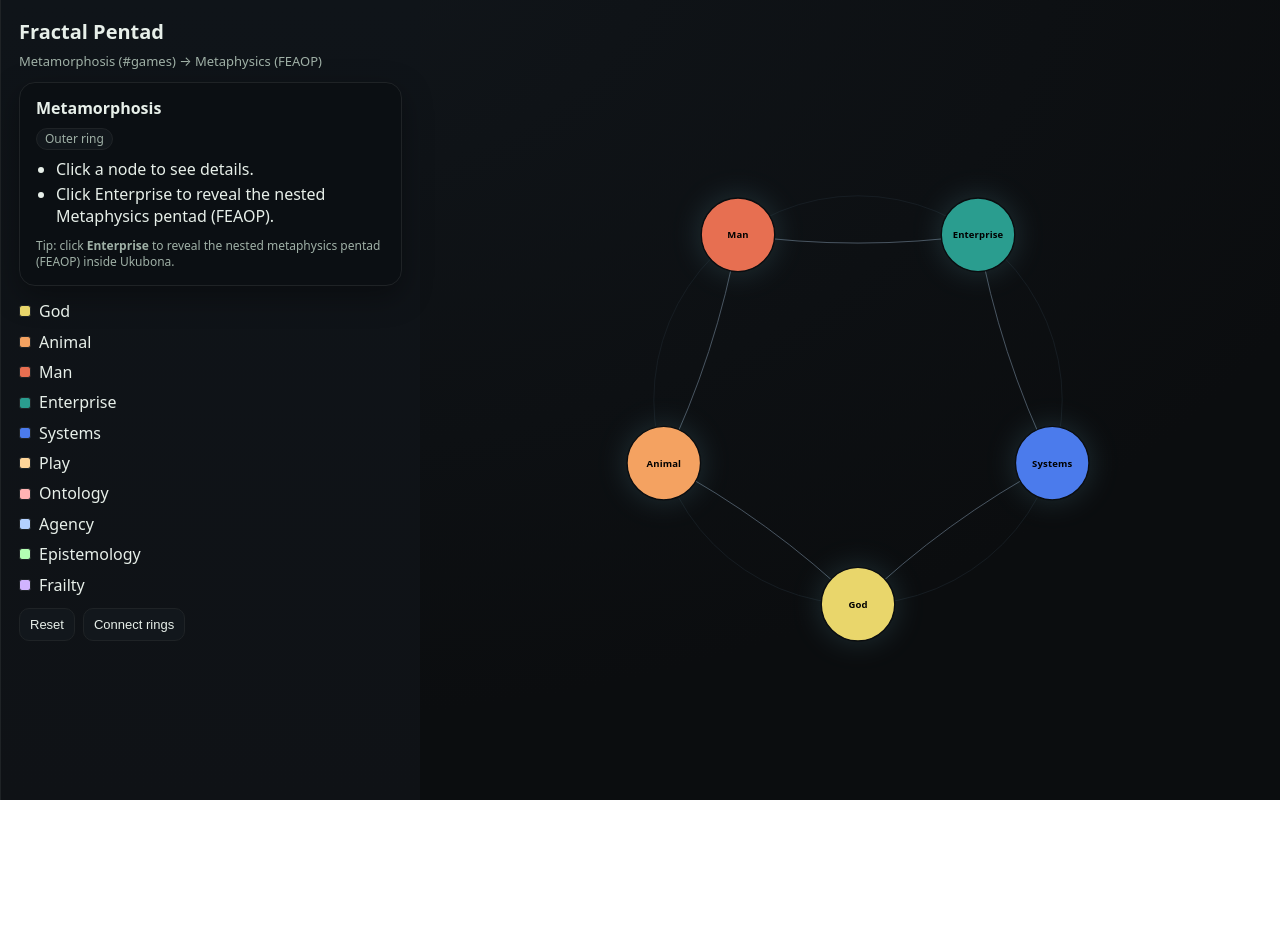
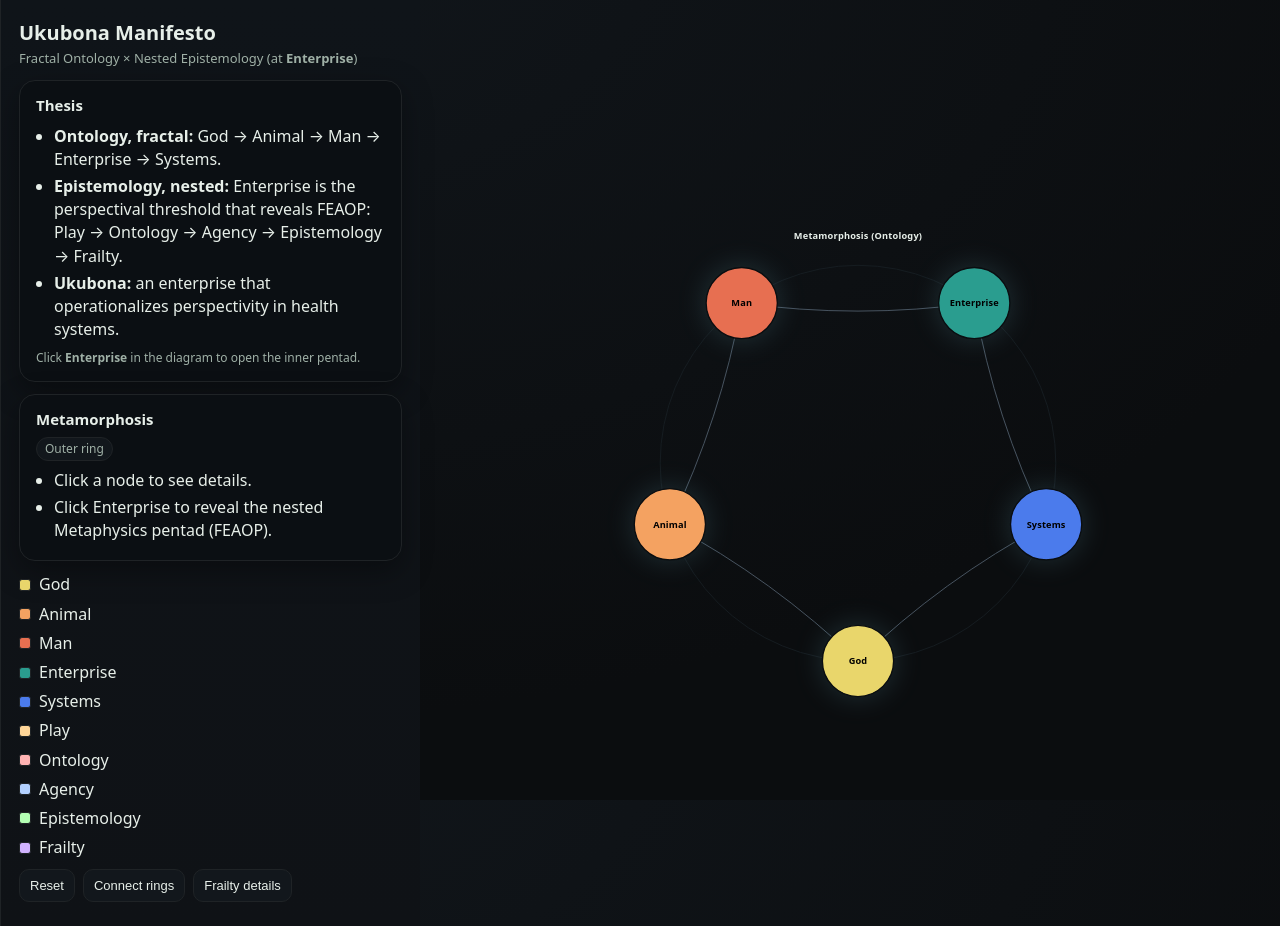
Before and after one commit to ukb-pyro/meta, a plain HTML site: page index.html in a window 1280 px wide. Before the commit the page ends 800 px from the top, so only its background shows below. Drawn offline with Linux system fonts and the light colour scheme.

Commit message:
added linda fried, as list. next as pentadic form

```diff
--- a/index.html
+++ b/index.html
@@ -3,7 +3,7 @@
 <head>
 <meta charset="utf-8" />
 <meta name="viewport" content="width=device-width, initial-scale=1" />
-<title>Fractal Pentad — Metamorphosis × Metaphysics (Static Interactive)</title>
+<title>Ukubona Manifesto — Fractal Ontology × Nested Epistemology</title>
 <style>
   :root{
     --bg:#0b0d0f; --panel:#0f1216; --text:#e7efe9; --muted:#9fb0a6; --edge:#1f2326;
@@ -21,19 +21,28 @@
   }
   *{box-sizing:border-box}
   html,body{height:100%}
-  body{margin:0;background:radial-gradient(1200px 800px at 20% -10%, #11161b, var(--bg));color:var(--text);font:16px/1.4 system-ui,-apple-system,Segoe UI,Roboto,Inter,Helvetica,Arial,sans-serif}
-  .app{display:grid;grid-template-columns:420px 1fr;gap:16px;height:100%;}
+  body{margin:0;background:radial-gradient(1200px 800px at 20% -10%, #11161b, var(--bg));color:var(--text);font:16px/1.45 system-ui,-apple-system,Segoe UI,Roboto,Inter,Helvetica,Arial,sans-serif}
+  .app{display:grid;grid-template-columns:420px 1fr;gap:16px;height:100%}
   @media (max-width: 1100px){.app{grid-template-columns:1fr;grid-auto-rows:min-content 1fr}}
 
-  .sidebar{background:linear-gradient(180deg, #0f1419, var(--panel)); border-left:1px solid var(--edge); padding:18px 18px 24px; position:relative}
-  .sidebar h1{font-size:20px;margin:0 0 6px}
-  .sidebar .sub{color:var(--muted);font-size:13px;margin-bottom:12px}
-  .info{background:#0b0f13;border:1px solid var(--edge);border-radius:16px;padding:14px 16px;box-shadow:0 10px 30px rgba(0,0,0,.35)}
-  .info h2{margin:0 0 6px;font-size:16px}
-  .info .tag{display:inline-block;padding:2px 8px;border-radius:999px;background:#12171c;border:1px solid var(--edge);font-size:12px;color:var(--muted);margin-right:6px}
-  .info ul{margin:8px 0 0 20px;padding:0}
-  .info li{margin:2px 0}
-  .hint{margin-top:10px;color:var(--muted);font-size:12px}
+  .sidebar{background:linear-gradient(180deg, #0f1419, var(--panel)); border-left:1px solid var(--edge); padding:18px 18px 24px}
+  .sidebar h1{font-size:20px;margin:0 0 2px}
+  .sidebar .sub{color:var(--muted);font-size:13px;margin:0 0 12px}
+  .box{background:#0b0f13;border:1px solid var(--edge);border-radius:16px;padding:14px 16px;box-shadow:0 10px 30px rgba(0,0,0,.35);margin-bottom:12px}
+  .box h2{margin:0 0 6px;font-size:15px}
+  .box ul{margin:8px 0 0 18px;padding:0}
+  .box li{margin:4px 0}
+  .tag{display:inline-block;padding:2px 8px;border-radius:999px;background:#12171c;border:1px solid var(--edge);font-size:12px;color:var(--muted);margin-right:6px}
+  .hint{margin-top:8px;color:var(--muted);font-size:12px}
+
+  .legend{margin-top:8px}
+  .legend .row{display:flex;align-items:center;gap:8px;margin:6px 0}
+  .swatch{width:12px;height:12px;border-radius:3px;border:1px solid var(--edge)}
+
+  .toolbar{display:flex;gap:8px;margin-top:10px;flex-wrap:wrap}
+  .btn{background:#12171c;border:1px solid var(--edge);color:var(--text);padding:8px 10px;border-radius:10px;font-size:13px;cursor:pointer}
+  .btn:hover{border-color:#2a3139}
+  .btn[aria-pressed="true"]{outline:2px solid var(--accent)}
 
   .stage{position:relative;overflow:hidden}
   svg{width:100%;height:100%;display:block}
@@ -46,8 +55,7 @@
   .ring{fill:none;stroke:var(--ring);stroke-width:1.2}
   .arrow{stroke:#4c5966;stroke-width:1.4;fill:none;marker-end:url(#arrowhead)}
   .connector{stroke:var(--accent);stroke-width:1.6;opacity:.0}
-
-  .glow{filter: drop-shadow(0 0 22px var(--glow));}
+  .glow{filter: drop-shadow(0 0 22px var(--glow))}
 
   /* staged entrance */
   .fade-in{opacity:0;transform:scale(.92);animation:fadeIn .55s ease forwards}
@@ -57,44 +65,62 @@
   .innerHidden{opacity:0;pointer-events:none}
   .innerShown{opacity:1;pointer-events:auto;transition:opacity .45s ease}
 
-  .legend{margin-top:14px}
-  .legend .row{display:flex;align-items:center;gap:8px;margin:8px 0}
-  .swatch{width:12px;height:12px;border-radius:3px;border:1px solid var(--edge)}
-
-  .toolbar{display:flex;gap:8px;margin-top:12px}
-  .btn{background:#12171c;border:1px solid var(--edge);color:var(--text);padding:8px 10px;border-radius:10px;font-size:13px;cursor:pointer}
-  .btn:hover{border-color:#2a3139}
-  .btn[aria-pressed="true"]{outline:2px solid var(--accent)}
-
+  .caption{fill:var(--muted);font-weight:600;letter-spacing:.3px}
+  .caption.title{fill:var(--text);font-size:14px}
+  .caption.sub{font-size:12px}
+  .pill-bg{fill:#12171c;stroke:var(--edge);stroke-width:1}
+  .pill-text{fill:var(--text);font-size:12px;font-weight:700}
 </style>
 </head>
 <body>
   <div class="app">
     <aside class="sidebar">
-      <h1>Fractal Pentad</h1>
-      <div class="sub">Metamorphosis (#games) → Metaphysics (FEAOP)</div>
+      <h1>Ukubona Manifesto</h1>
+      <div class="sub">Fractal Ontology × Nested Epistemology (at <strong>Enterprise</strong>)</div>
 
-      <div class="info" id="panel">
+      <div class="box">
+        <h2>Thesis</h2>
+        <ul>
+          <li><strong>Ontology, fractal:</strong> God → Animal → Man → Enterprise → Systems.</li>
+          <li><strong>Epistemology, nested:</strong> Enterprise is the perspectival threshold that reveals FEAOP: Play → Ontology → Agency → Epistemology → Frailty.</li>
+          <li><strong>Ukubona:</strong> an enterprise that operationalizes perspectivity in health systems.</li>
+        </ul>
+        <div class="hint">Click <strong>Enterprise</strong> in the diagram to open the inner pentad.</div>
+      </div>
+
+      <div class="box" id="panel">
         <h2 id="panelTitle">Metamorphosis</h2>
         <div id="panelTags">
           <span class="tag">Outer ring</span>
           <span class="tag">Click a node</span>
         </div>
         <ul id="panelList"></ul>
-        <div class="hint">Tip: click <strong>Enterprise</strong> to reveal the nested metaphysics pentad (FEAOP) inside Ukubona.</div>
+      </div>
+
+      <div class="box" id="frailtyBox" style="display:none">
+        <h2>Frailty — Fried Phenotype (5)</h2>
+        <ul>
+          <li>Unintentional weight loss</li>
+          <li>Exhaustion</li>
+          <li>Weakness (grip strength)</li>
+          <li>Slowness (gait speed)</li>
+          <li>Low physical activity</li>
+        </ul>
+        <div class="hint">Use this as the clinical anchor for the inner “F” node.</div>
       </div>
 
       <div class="legend" id="legend"></div>
       <div class="toolbar">
         <button class="btn" id="resetBtn" title="Reset view">Reset</button>
         <button class="btn" id="toggleConnect" aria-pressed="false" title="Show ring-to-ring connectors">Connect rings</button>
+        <button class="btn" id="toggleFrailty" aria-pressed="false" title="Show Fried criteria">Frailty details</button>
       </div>
     </aside>
 
     <main class="stage" aria-label="Interactive diagram">
-      <svg viewBox="-620 -420 1240 840" role="img" aria-labelledby="title desc">
-        <title id="title">Fractal Pentad Diagram</title>
-        <desc id="desc">Outer Metamorphosis pentad with clickable nodes; inner Metaphysics pentad appears when Enterprise is selected.</desc>
+      <svg viewBox="-640 -440 1280 880" role="img" aria-labelledby="title desc">
+        <title id="title">Fractal Ontology with Nested Epistemology</title>
+        <desc id="desc">Outer Metamorphosis pentad with clickable nodes; inner Metaphysics pentad appears when Enterprise is selected. Ukubona sits at the perspectival threshold.</desc>
 
         <defs>
           <marker id="arrowhead" markerWidth="8" markerHeight="8" refX="6" refY="3" orient="auto">
@@ -104,6 +130,9 @@
 
         <!-- Outer ring guide -->
         <circle class="ring" cx="0" cy="0" r="300" />
+
+        <!-- Titles for clarity -->
+        <text x="0" y="-340" class="caption title" text-anchor="middle">Metamorphosis (Ontology)</text>
 
         <!-- Outer arrows (clockwise) -->
         <g id="outerArrows"></g>
@@ -117,8 +146,13 @@
         <!-- Inner cluster (within Enterprise) -->
         <g id="innerCluster" class="innerHidden">
           <circle class="ring" cx="260" cy="0" r="125" />
+          <text x="260" y="-160" class="caption title" text-anchor="middle">Metaphysics (Epistemology)</text>
+          <text x="260" y="-140" class="caption sub" text-anchor="middle">FEAOP: Play • Ontology • Agency • Epistemology • Frailty</text>
           <g id="innerArrows"></g>
           <g id="innerNodes"></g>
+          <!-- center pill -->
+          <rect x="206" y="-13" width="108" height="26" rx="13" class="pill-bg"></rect>
+          <text x="260" y="5" class="pill-text" text-anchor="middle">Ukubona</text>
         </g>
       </svg>
     </main>
@@ -168,7 +202,12 @@ const DATA = {
     ]},
     { key:"frailty",    label:"Frailty",    color:"var(--i5)", detail:[
       "Existential / Coordinating Other Systems.",
-      "Neurotransmitter Molecule → Cell → Tissue → Organ → System → Agent → Relation → Family → Neighbors → Community → Town → State → Nation → Region → Globe (UN, Gates)."
+      "Fried Physical Frailty Phenotype (5):",
+      "1) Unintentional weight loss",
+      "2) Exhaustion",
+      "3) Weakness (grip strength)",
+      "4) Slowness (gait speed)",
+      "5) Low physical activity"
     ]}
   ]
 };
@@ -183,6 +222,8 @@ const panelList  = document.getElementById('panelList');
 const legend     = document.getElementById('legend');
 const connectorsG= document.getElementById('connectors');
 const toggleConnectBtn = document.getElementById('toggleConnect');
+const toggleFrailtyBtn = document.getElementById('toggleFrailty');
+const frailtyBox = document.getElementById('frailtyBox');
 const resetBtn   = document.getElementById('resetBtn');
 
 function polar(n, r, startDeg=90){
@@ -226,8 +267,7 @@ function drawOuter(){
   for(let i=0;i<5;i++){
     const [x1,y1]=pos[i]; const [x2,y2]=pos[(i+1)%5];
     const p=document.createElementNS(svgNS,'path');
-    const mx=(x1+x2)/2, my=(y1+y2)/2; // simple slight curve via quadratic
-    const cx=mx*0.9, cy=my*0.9;
+    const mx=(x1+x2)/2, my=(y1+y2)/2; const cx=mx*0.9, cy=my*0.9;
     p.setAttribute('d',`M ${x1} ${y1} Q ${cx} ${cy} ${x2} ${y2}`);
     p.setAttribute('class','arrow');
     arrowsG.appendChild(p);
@@ -273,7 +313,6 @@ function drawInner(show){
 function drawConnectors(on){
   clear(connectorsG);
   if(!on) return;
-  // map outer to inner order (God→Play, Animal→Ontology, Man→Agency, Enterprise→Epistemology, Systems→Frailty)
   const outerPos=polar(5,300); const innerPos=polar(5,125);
   const baseX=260, baseY=0;
   for(let i=0;i<5;i++){
@@ -311,6 +350,12 @@ toggleConnectBtn.addEventListener('click',()=>{
   drawConnectors(!pressed && innerCluster.classList.contains('innerShown'));
 });
 
+toggleFrailtyBtn.addEventListener('click',()=>{
+  const on = toggleFrailtyBtn.getAttribute('aria-pressed')==='true';
+  toggleFrailtyBtn.setAttribute('aria-pressed', String(!on));
+  frailtyBox.style.display = on ? 'none' : 'block';
+});
+
 // init
 drawLegend();
 drawOuter();
```
